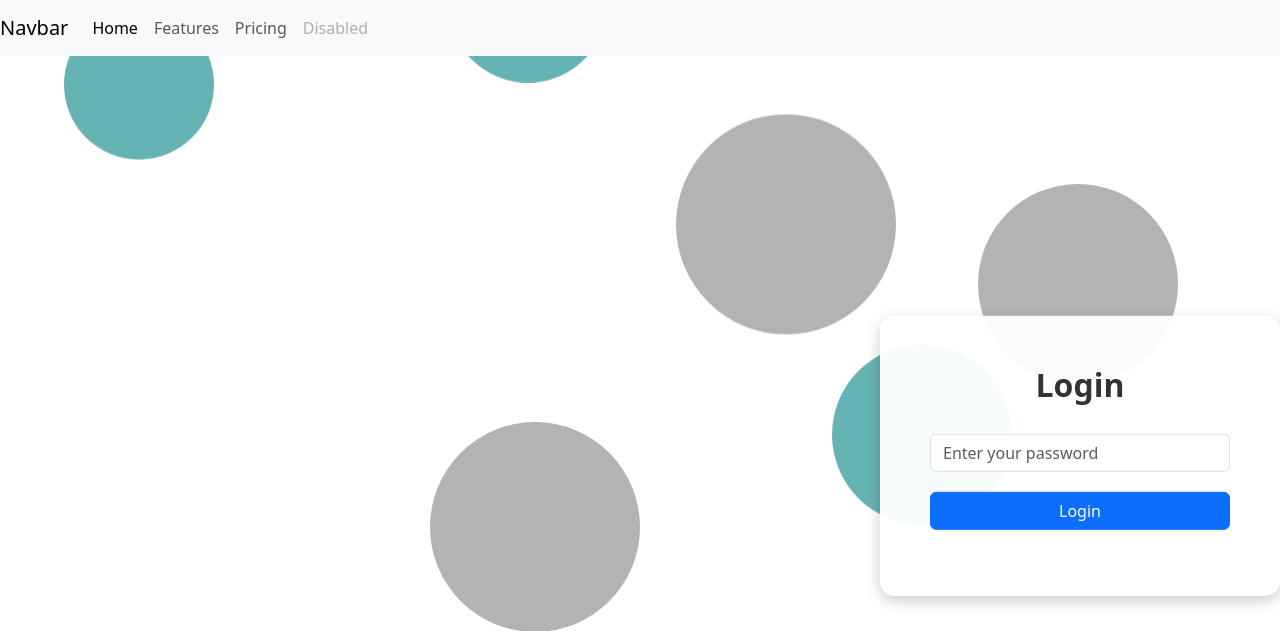
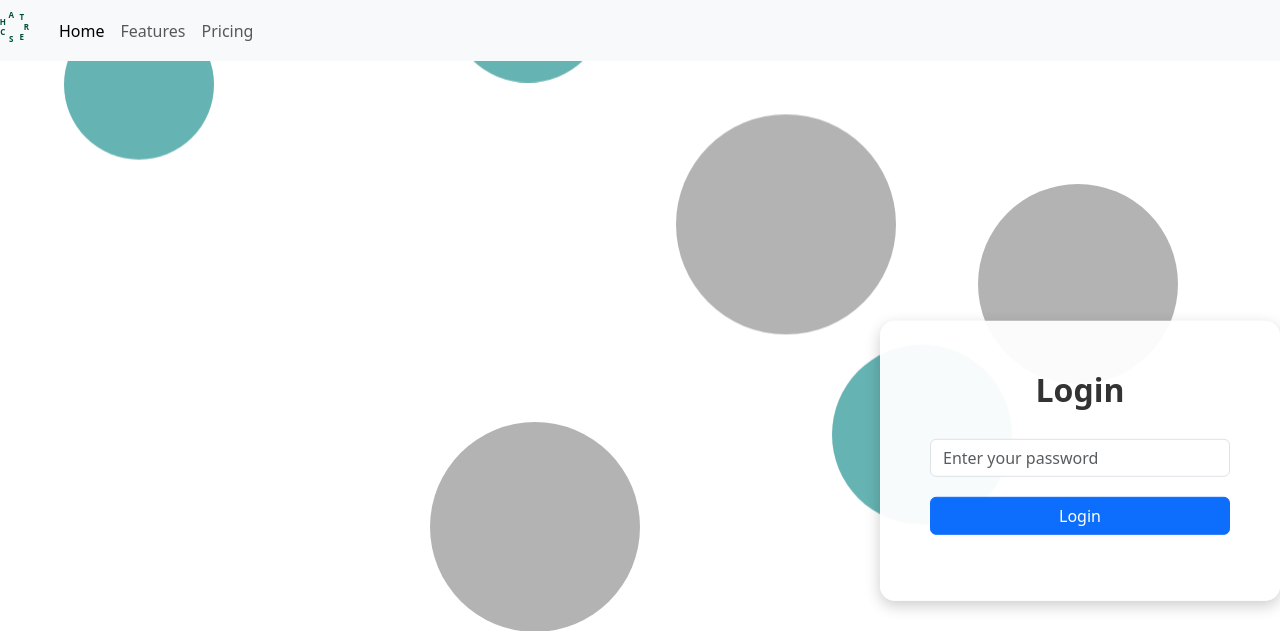
Before and after one commit to resilientdb/ResChat, a Django app: page /login/ in a window 1280 px wide. Shown: the top 631 px of the page. Run offline with Django 4.2, Linux system fonts and the light colour scheme; some libraries are stand-ins or nearby versions.

Commit message:
Updated navigation bar
Deleted disabled button
Added working features link
made Reschat static and in logo format

Need to work on pricing aspect

```diff
--- a/app0/templates/navbar.html
+++ b/app0/templates/navbar.html
@@ -1,19 +1,58 @@
 {% extends 'base.html' %}
 
+{% block navbar %}
+<style>
+    .reschat-logo {
+        position: relative;
+        width: 25px;
+        height: 25px;
+        font-size: 8px;
+        color: #004d40;
+        display: inline-block;
+        font-weight: bold;
+        margin-left: 10px;
+        margin-top: 10px;
+    }
 
-{% block navbar %}
+    .reschat-logo span {
+        position: absolute;
+        width: 8px;
+        height: 8px;
+        text-align: center;
+        line-height: 8px;
+        transform-origin: 12.5px 12.5px;
+    }
+
+    .reschat-logo .r { transform: rotate(0deg) translate(12.5px) rotate(0deg); }
+    .reschat-logo .e { transform: rotate(51.4deg) translate(12.5px) rotate(-51.4deg); }
+    .reschat-logo .s { transform: rotate(102.8deg) translate(12.5px) rotate(-102.8deg); }
+    .reschat-logo .c { transform: rotate(154.2deg) translate(12.5px) rotate(-154.2deg); }
+    .reschat-logo .h { transform: rotate(205.6deg) translate(12.5px) rotate(-205.6deg); }
+    .reschat-logo .a { transform: rotate(257deg) translate(12.5px) rotate(-257deg); }
+    .reschat-logo .t { transform: rotate(308.4deg) translate(12.5px) rotate(-308.4deg); }
+</style>
+
 <nav class="navbar navbar-expand-lg navbar-light bg-light">
-    <a class="navbar-brand" href="#">Navbar</a>
+    <div class="navbar-brand">
+        <div class="reschat-logo">
+            <span class="r">R</span>
+            <span class="e">E</span>
+            <span class="s">S</span>
+            <span class="c">C</span>
+            <span class="h">H</span>
+            <span class="a">A</span>
+            <span class="t">T</span>
+        </div>
+    </div>
     <button class="navbar-toggler" type="button" data-toggle="collapse" data-target="#navbarNavAltMarkup" aria-controls="navbarNavAltMarkup" aria-expanded="false" aria-label="Toggle navigation">
-      <span class="navbar-toggler-icon"></span>
+        <span class="navbar-toggler-icon"></span>
     </button>
     <div class="collapse navbar-collapse" id="navbarNavAltMarkup">
-      <div class="navbar-nav">
-        <a class="nav-item nav-link active" href="#">Home <span class="sr-only">(current)</span></a>
-        <a class="nav-item nav-link" href="#">Features</a>
-        <a class="nav-item nav-link" href="#">Pricing</a>
-        <a class="nav-item nav-link disabled" href="#">Disabled</a>
-      </div>
+        <div class="navbar-nav">
+            <a class="nav-item nav-link active" href="#">Home <span class="sr-only">(current)</span></a>
+            <a class="nav-item nav-link" href="features.html">Features</a>
+            <a class="nav-item nav-link" href="#">Pricing</a>
+        </div>
     </div>
 </nav>
 
```
